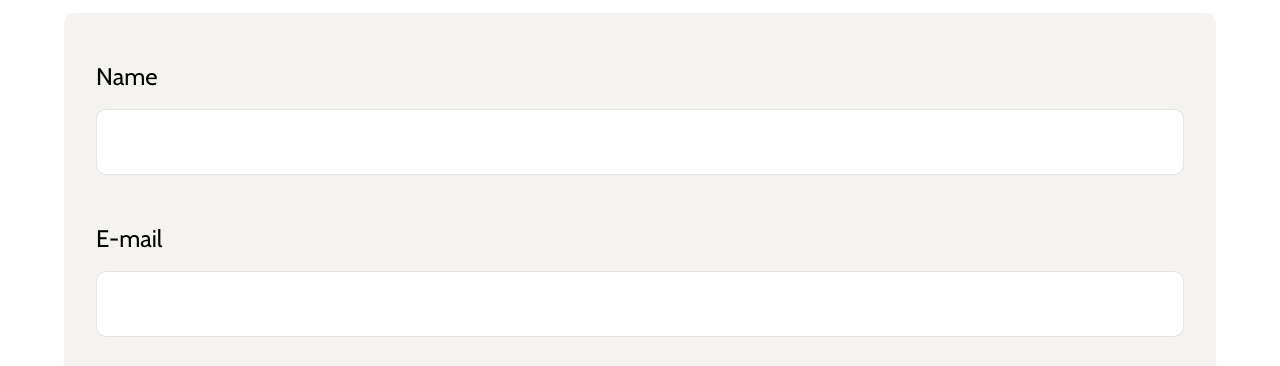
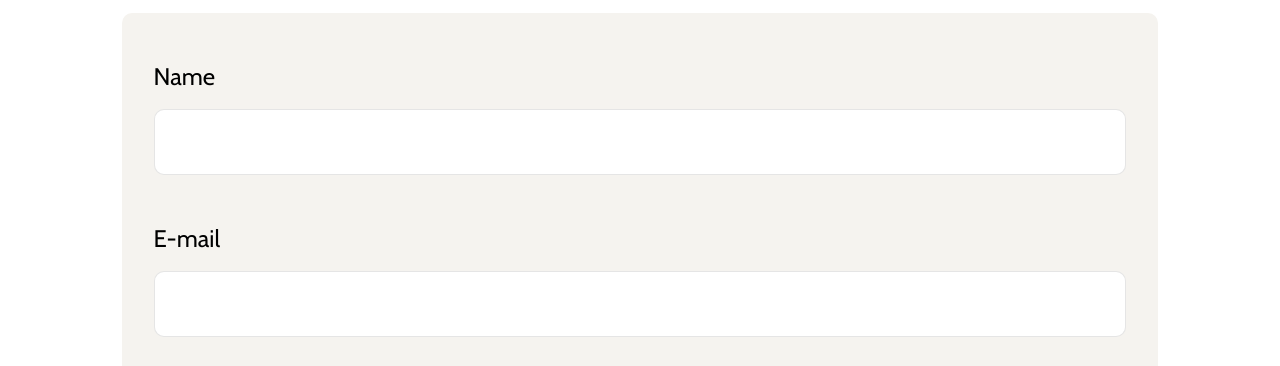
Before and after one commit to danileslie/salon2, a website: page src/contact.html in a window 1280 px wide. Shown: the part 376-742 px from the top of the page. Drawn offline with nearby package versions, Linux system fonts and the light colour scheme.

Commit message:
update contact page

```diff
--- a/src/styles.css
+++ b/src/styles.css
@@ -1,3 +1,4 @@
+@import '~/@glidejs/glide/dist/css/glide.core.min.css';
 
 /******************************************
 /* GENERAL STYLES
@@ -693,6 +694,13 @@ form textarea {
         grid-template-columns: 1fr;
     }
 
+    .contact-form {
+        width: 90%;
+        padding: 2rem;
+        border-radius: 10px;
+        margin: auto;
+    }
+
     .text-item {
         grid-column: span 2;
     }
```
Also changed, not shown: dist/styles.css.
